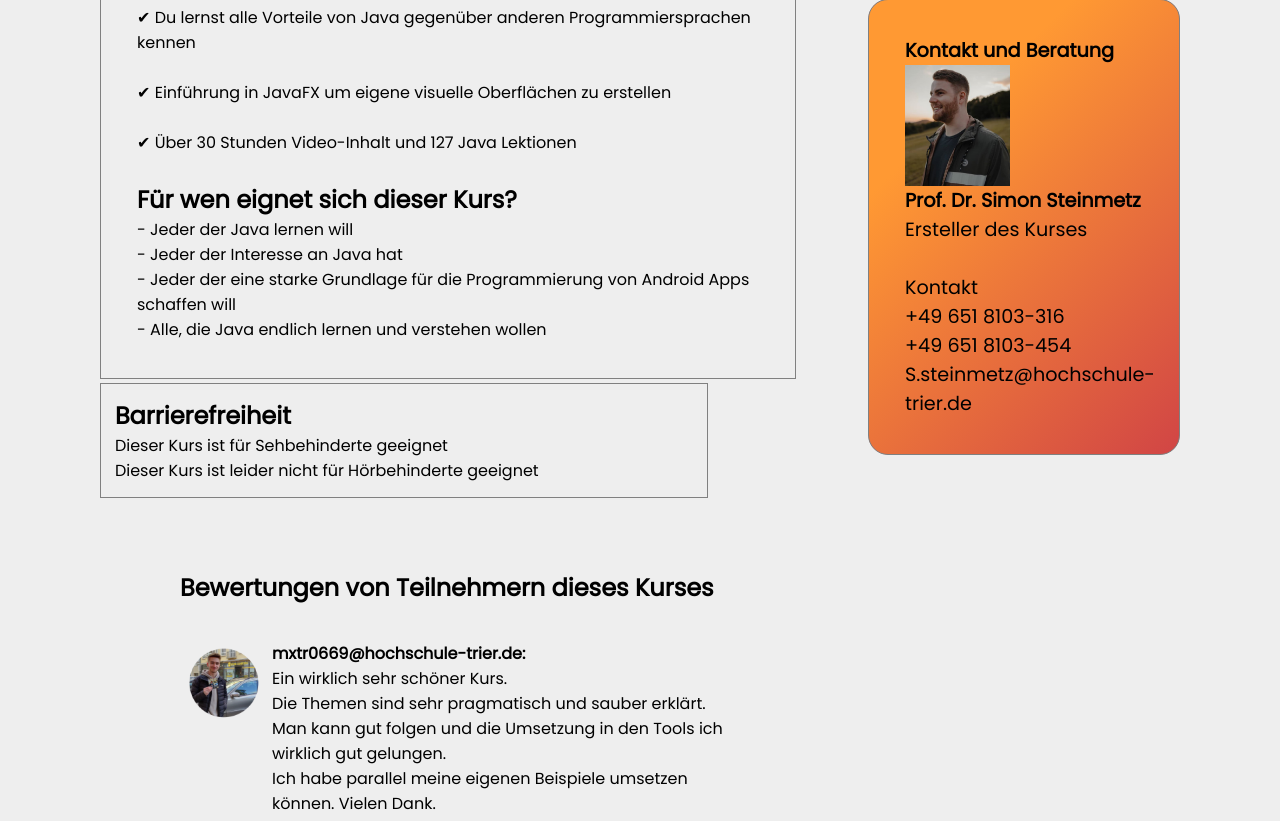
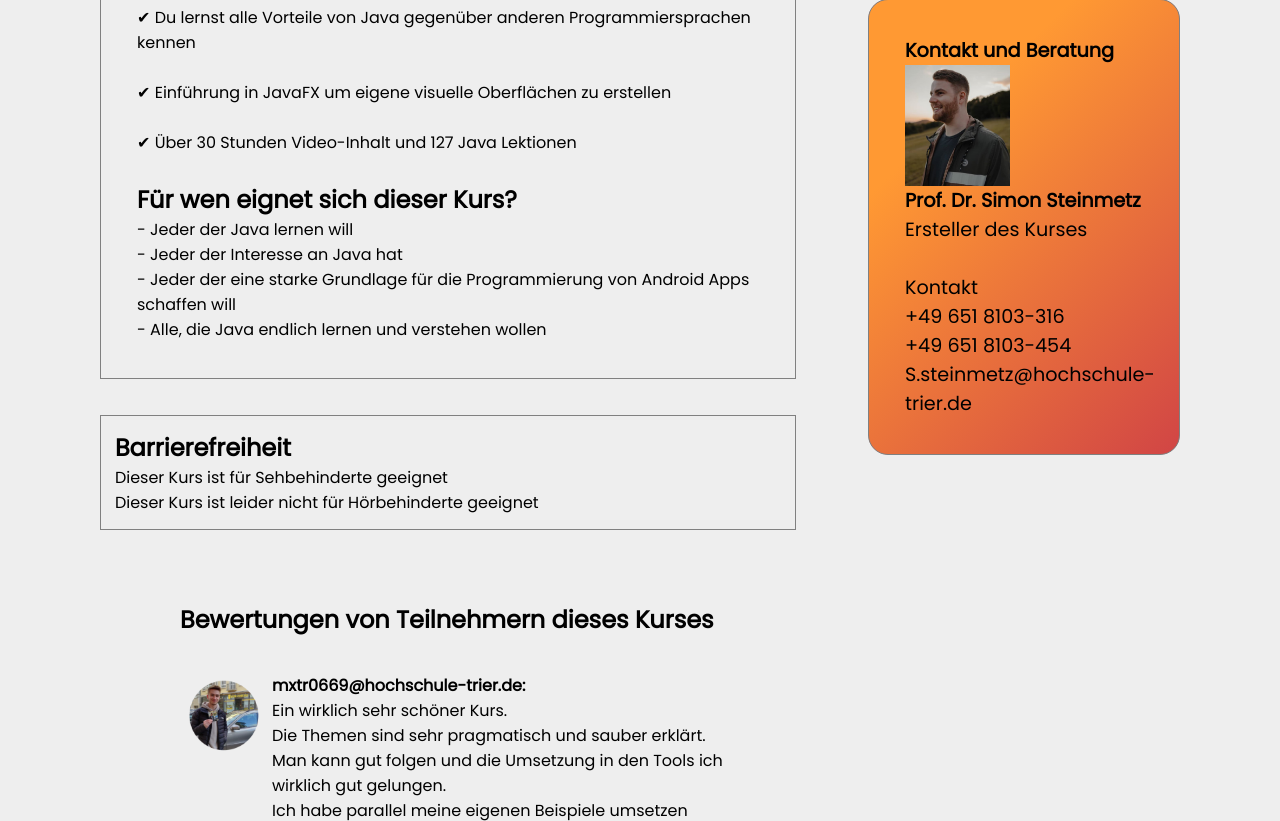
Before and after one commit to JoudIsmail/LearnHub, a PHP site: page /angemeldeter_benutzer_ansicht/proto_kursansicht_besitzender-Benutzer.html in a window 1280 px wide. Shown: the part 1977-2798 px from the top of the page. Run offline with PHP 8.4, Linux system fonts and the light colour scheme; some libraries are stand-ins or nearby versions.

Commit message:
Update style3.css

```diff
--- a/css/style3.css
+++ b/css/style3.css
@@ -495,14 +495,15 @@ img{
 .learn-container{
     display: inline-block;
     border: solid 1px grey;
+    width:100%;
     padding: 2em;
  }
 
  .barrier-container{
     border:solid 1px grey;
     padding:2%;
-    width: 87.4%;
-    margin-top: 0.2em;
+    width: 100%;
+    margin-top: 2em;
  }
 
  .enthalten-bg{
```
